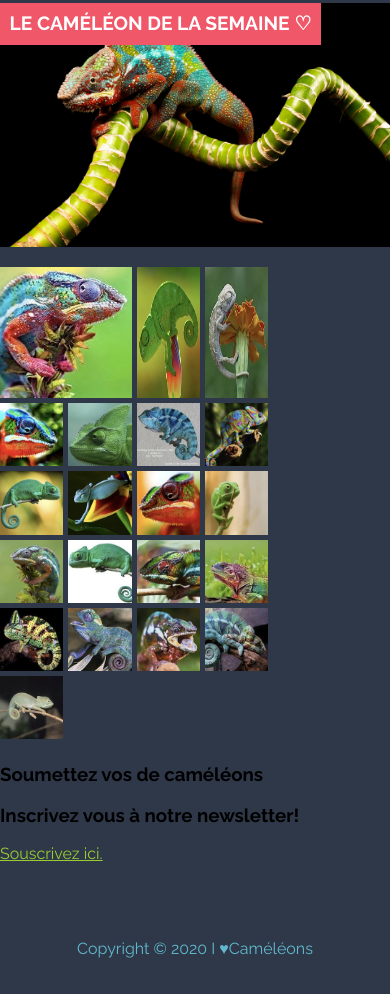
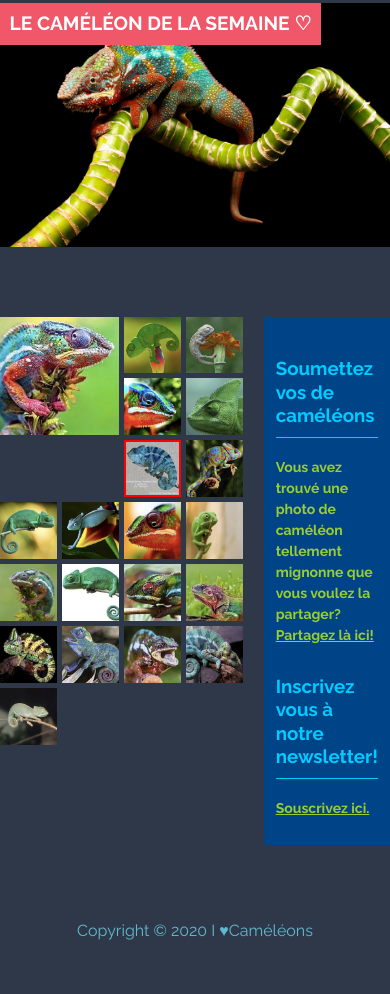
Before and after one commit to Ophelie22/Exosresponsive, a plain HTML site: page html/index.html in a window 390 px wide. Shown: the part 398-1392 px from the top of the page. Drawn offline with Linux system fonts and the light colour scheme.

Commit message:
finitto plus que le responsive

```diff
--- a/css/style.css
+++ b/css/style.css
@@ -17,9 +17,20 @@ h2 {
 
 a {
     color: yellowgreen; /*code couleur  demande*/
+
+/* transition : permet de rendre progressif les changements sur la
+    propriété CSS indiquée, ici quand la couleur change sur un a, au bout d'un
+    délai de 0.5seconde, le changement de couleur est progressif sur 2 secondes */
+    /* transition: color 2s .5s;*/
+    /* sans délai */
+    transition: color 2s;
 }
 
-                            /* header */
+a:hover {
+    color: #f05768;
+}
+
+/* header */
 
 h1 {
     color: white;
@@ -105,12 +116,12 @@ nav ul {
 
 #gallery{
     display: flex;
+    padding-top: 50px;
 }
 
                     /*fotos**/
 #fotos{
     max-width: 70%;
-    display: flex;
     flex-wrap: wrap;
     justify-content: space-between;
     font-size: 0;
@@ -120,8 +131,8 @@ nav ul {
     /* calcul pour la largeur : 25% de l'espace disponible, puis on enlève
     5px pour espacer des autres images*/
     width: calc(25% - 5px);
+    margin-right: 5px;
     margin-bottom: 5px;
-    margin-right: 5px;
 }
 
 /* on cible une image qui est l'ainée de ses frères et soeurs */
@@ -130,25 +141,38 @@ nav ul {
 #fotos img:first-of-type{
     float: left;
     width: calc(50% - 5px);
-    margin-right: 5px;
 }
 
+/* cible la 15eme image */
+#fotos img:nth-last-of-type(15){
+    border: 2px solid red;
+    /* avec le dimensionnement standard : la bordure s'ajoute à la taille
+    indiquée pour l'élément, du coup ici notre image d'iguane est trop grande
+    => on peut changer le dimensionnement des boîtes pour que la bordure soit
+    comprise dans la taille qu'on donne à l'élément */
+    box-sizing: border-box;
+}
 
-
-/***nav id****
-main-nav
-social-nav
-
-/**** section id****
-presentation
-highlight
- gallery
-fotos
-
-
-
-
-
+                    /*section de gallery(aside) sur le cote et titre du block*/
+#gallery aside {
+    max-width: 30%;
+    background-color: #004488;
+    padding: 12px;
+    align-self: flex-start;
+    margin-left: 1em;
+}
+#gallery h3 {
+    color: #00ccff;
+    border-bottom: 1px solid #00ccff;
+    padding: 10px 0;
+    line-height: 1.25;
+}
+#gallery aside p {
+    color: yellowgreen;
+    font-weight: bold;
+    font-size: 14px;
+    line-height: 1.5;
+}
 
                                 /* footer */
 footer {
@@ -158,3 +182,4 @@ footer {
 }
 footer p {
     color: #60b9ce;
+}
--- a/html/index.html
+++ b/html/index.html
@@ -59,13 +59,17 @@
                 <img src="../images/cameleon19.jpg" alt="Caméléon">
                 <img src="../images/cameleon20.jpg" alt="Caméléon">
             </section>
+            <aside>
+                <h3>Soumettez vos de caméléons</h3>
+                <p>Vous avez trouvé une photo de caméléon tellement mignonne que vous voulez la partager?
+                     <a href="#">Partagez là ici!</a>
+                </p>
+                <h3>Inscrivez vous à notre newsletter!</h3>
+                <p>
+                    <a href="">Souscrivez ici.</a>
+                </p>
+            </aside>
         </section>
-
-        <aside>
-            <h3>Soumettez vos de caméléons</h3>
-            <h3>Inscrivez vous à notre newsletter!</h3>
-            <p><a href="">Souscrivez ici.</a></p>
-        </aside>
     </main>
     <footer>
         <p> Copyright &copy 2020 I &hearts;Caméléons</p>
```
